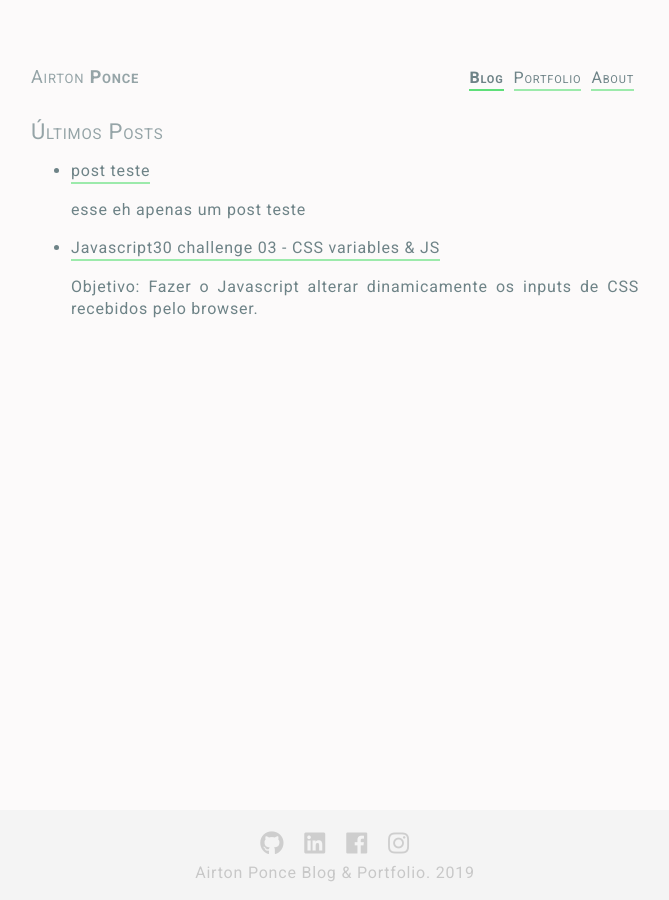
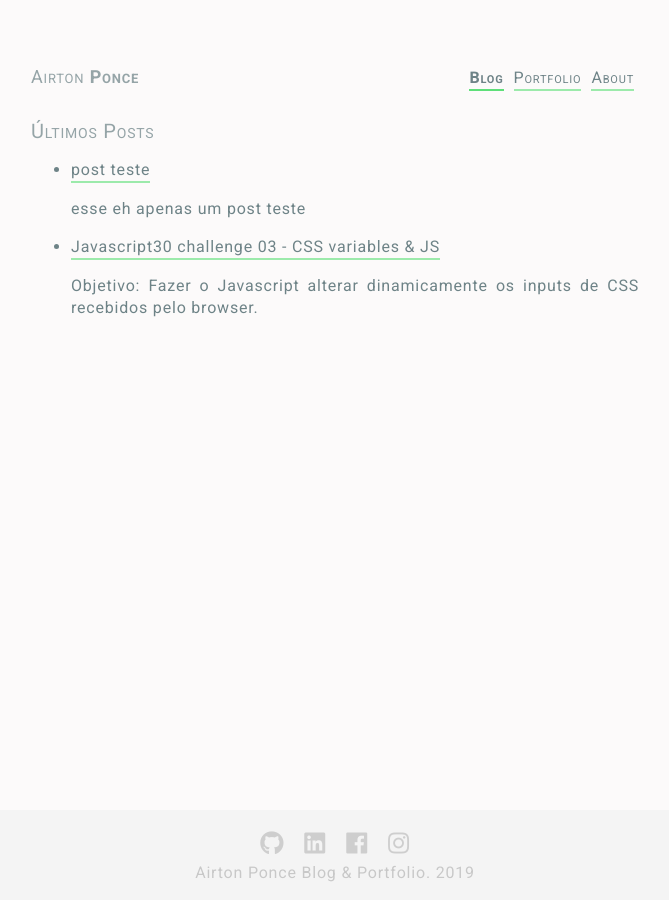
Before and after one commit to APonce911/jekyll-mywebsite, a Jekyll site: the page built from index.html, in a window 1280 px wide. Shown: the whole page, without its empty margins (305-974 px from the left). Built offline with Jekyll 4.4.1, drawn with Linux system fonts in a browser that asks for light colours; nearby versions of some CDN libraries.

Commit message:
change h1 to h2 on page titles

```diff
--- a/index.html
+++ b/index.html
@@ -1,7 +1,7 @@
 ---
 title: APonce Blog
 ---
-<h1>Últimos Posts</h1>
+<h2>Últimos Posts</h2>
 
 <ul>
   {% for post in site.posts %}
--- a/portfolio.html
+++ b/portfolio.html
@@ -3,7 +3,7 @@ title: APonce Portfolio
 permalink: /portfolio/
 
 ---
-<h1>Meus Trabalhos</h1>
+<h2>Meus Trabalhos</h2>
 
 <ul>
     <li><a href="https://aponce911.github.io/javascript30/" target="_blank">Javascript30 Challenge</a></li>
```
